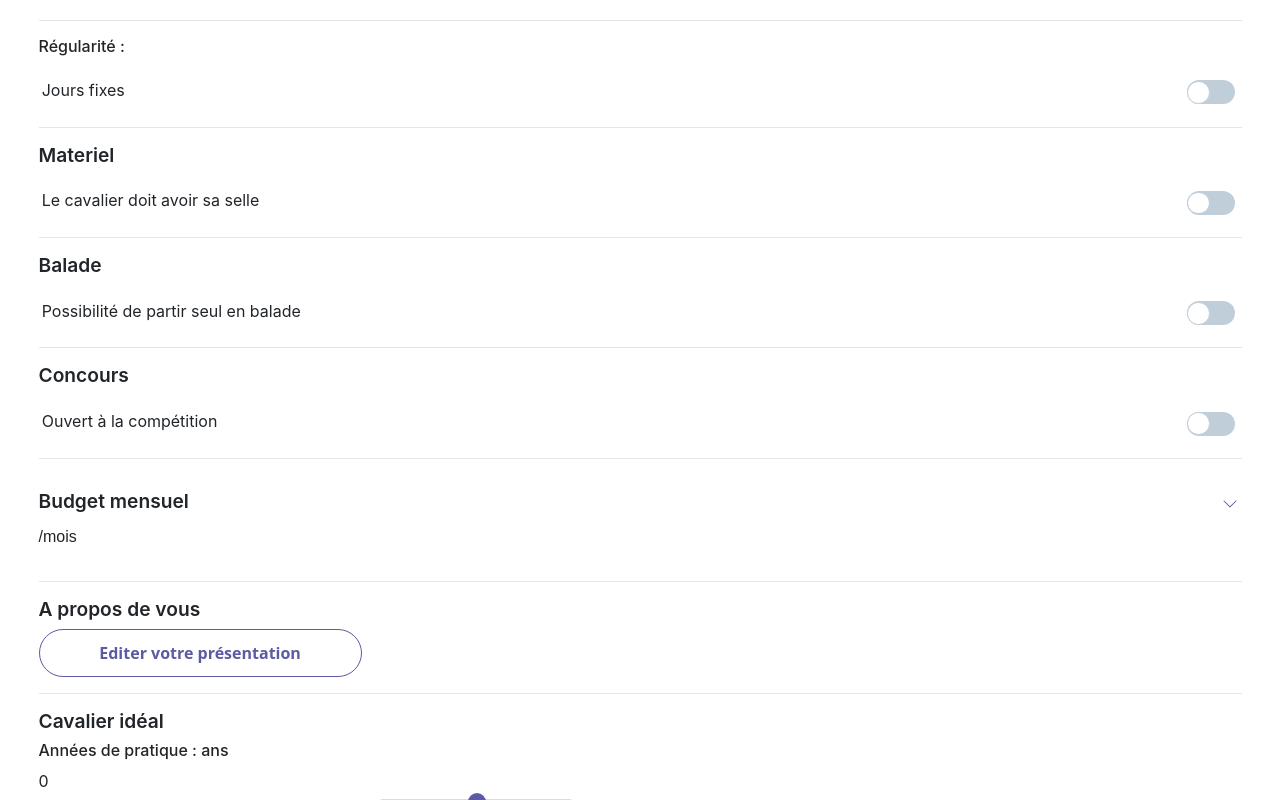
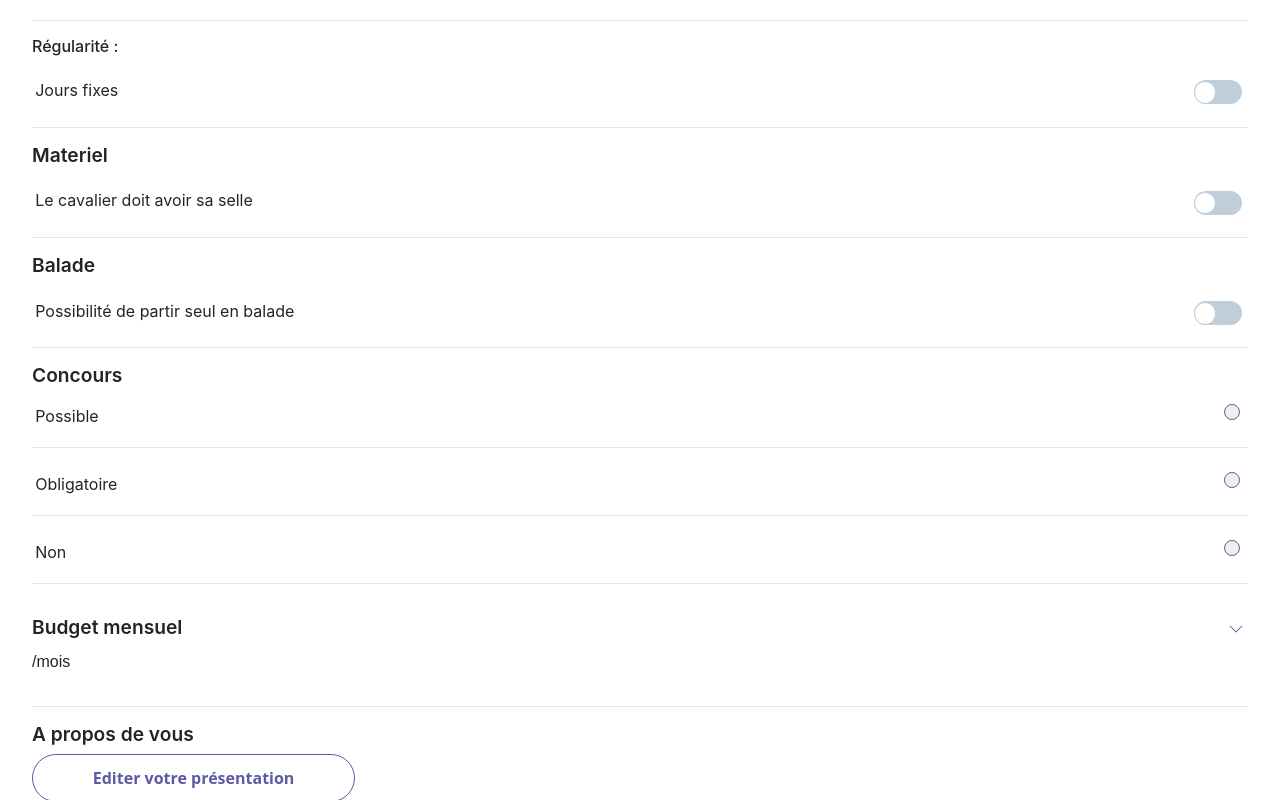
Before and after one commit to Johanna-cs/Caval_Cloud_Front, a React (Create React App) app: page /post-horse in a window 1280 px wide. Shown: the part 2577-3377 px from the top of the page. Built offline with nearby package versions, Linux system fonts and the light colour scheme.

Commit message:
create compet component and desktop version witdh 100%

```diff
--- a/src/components/Home.js
+++ b/src/components/Home.js
@@ -1,7 +1,6 @@
 import React from 'react';
 import { Link } from 'react-router-dom';
 import './Home.css'
-import Header from './Header_footer/Header';
 import horse from './SVG-icons/horse-icon.svg'
 import helmet from './SVG-icons/bombe-icon.svg'
 import boot from './SVG-icons/botte-icon.svg'
@@ -17,7 +16,6 @@ function Home(props) {
 
     return (
     <>
-        {/* <Header className='header' title='ACCUEIL'/> */}
         <div className='headerHome'><h3 id='homeTitle'>ACCUEIL</h3> </div>
        <div className='HomePage'>
             <h3 className='welcome'> Bienvenue sur Cavalcloud ! </h3>
--- /dev/null
+++ b/src/components/common_section/Competition.js
@@ -0,0 +1,47 @@
+import React from 'react'
+import RadioButton from '../common/RadioButton'
+import './common_section.css'
+
+
+
+const Competition = (props) => {
+
+
+
+    return (
+      <>
+        <div className="competDiv">
+            <h4>Concours </h4>
+
+        </div>
+
+          <div className='select_compet'>
+            <RadioButton
+              radioButtonText="Possible"
+              radioButtonValue="possible"
+              radioButtonName="competition"
+              radioButtonId="compet1"
+              onClick={props.onClick}
+            />
+            <RadioButton
+              radioButtonText="Obligatoire"
+              radioButtonValue="mandatory"
+              radioButtonName="competition"
+              radioButtonId="compet2"
+              onClick={props.onClick}
+            />
+            <RadioButton
+              radioButtonText="Non"
+              radioButtonValue="no"
+              radioButtonName="competition"
+              radioButtonId="compet2"
+              onClick={props.onClick}
+            />
+          </div>
+
+
+      </>
+    );
+}
+
+export default Competition
--- a/src/components/postHorse/PostHorse.js
+++ b/src/components/postHorse/PostHorse.js
@@ -13,13 +13,14 @@ import Frequency from '../common_section/Frequency'
 import BudgetMensuel from '../common_section/BudgetMensuel'
 import IdealRider from './IdealRider'
 import FloatingButton from '../common/FloatingButton'
+import Competition from '../common_section/Competition'
 
 
 const PostHorse = (props) => {
 
 
     // Présentation cheval nom, age, taile
-    const [nom, setNom] = useState('');
+    const [name, setName] = useState('');
     const [ageHorse, setAgeHorse] = useState('')
     const [horseSize, setHorseSize] = useState('')
     //Coaching
@@ -56,7 +57,7 @@ const PostHorse = (props) => {
                 className="postHorse_input"
                 type="text"
                 placeholder="Nom du cheval"
-                onChange={(event) => setNom(event.target.value)}
+                onChange={(event) => setName(event.target.value)}
                 autoFocus
                 />
             </label>
@@ -238,17 +239,12 @@ const PostHorse = (props) => {
                 </div>
             </div>
             <hr />
-            <div className='postHorse_compet'>
-                <h4>Concours</h4>
+
                 <div className='competiton'>
-                <SlidingButton
-                        SlidingButtonText="Ouvert à la compétition"
-                        SlidingButtonID="competitionSwitch"
-                        onClick={() => setDoCompetition(!doCompetition)}
-                        />
+                <Competition onClick={() => setDoCompetition(!doCompetition)}/>
                 </div>
-            </div>
-            <hr />
+
+
                 <BudgetMensuel budget={budget}
                     currency={currency}
                     priceTitle={'prix minimum :'}
--- a/src/components/postRider/PostRider.js
+++ b/src/components/postRider/PostRider.js
@@ -11,6 +11,7 @@ import BudgetMensuel from "../common_section/BudgetMensuel";
 import Frequency from "../common_section/Frequency";
 import IdealHorse from "../searchHorse/IdealHorse";
 import Axios from "axios";
+import Competition from "../common_section/Competition";
 
 
 const PostRider = () => {
@@ -48,7 +49,7 @@ useEffect(() => {
 });
 
   return (
-    <>
+    <div className='main'>
       <Header title="POSTER UNE ANNONCE CAVALIER" />
       <div className="postRider_page">
         <div className="postRider_header">
@@ -156,15 +157,11 @@ useEffect(() => {
         </div>
         <hr />
         <div>
-          <h4>Concours</h4>
-          <SlidingButton
-            SlidingButtonText="J'aimerais pouvoir sortir en concours"
-            SlidingButtonID="competeSwitch"
-          />
+        <Competition onClick={() => setDoCompetition(!doCompetition)}/>
         </div>
         <FloatingButton btnName={"Poster mon annonce"} />
       </div>
-    </>
+    </div>
   );
 };
 export default PostRider;
--- a/src/components/searchHorse/SearchHorse.js
+++ b/src/components/searchHorse/SearchHorse.js
@@ -13,6 +13,7 @@ import FloatingButton from '../common/FloatingButton'
 import SlidingButton from '../common/SlidingButton'
 import Axios from 'axios'
 import usePosition from '../common_section/usePosition';
+import Competition from '../common_section/Competition';
 
 
 
@@ -51,7 +52,7 @@ const SearchHorse = (props) => {
 
     // Materiel selle et de soin :
     const [haveMaterialSaddle, setHaveMaterialSaddle] = useState(false)
-    const [haveMaterialCare, setHaveMaterialCare] = useState(false)
+
 
     // Concours :
     const [doCompetition, setDoCompetition] = useState(false)
@@ -69,7 +70,7 @@ const SearchHorse = (props) => {
     }, )
 
     return (
-        <>
+    <>
         <Header className='header' title='CHERCHER UN CHEVAL'/>
         <div className='searchHorse_page'>
                 <Localisation
@@ -152,24 +153,11 @@ const SearchHorse = (props) => {
                         onClick={() => setHaveMaterialSaddle(!haveMaterialSaddle)}
                         />
                 </div>
-                <div className='materiel'>
-                    <SlidingButton
-                        SlidingButtonText="J'ai mon materiel de soin"
-                        SlidingButtonID="materialCareSwitch"
-                        onClick={() => setHaveMaterialCare(!haveMaterialCare)}
-                        />
-                </div>
+
             </div>
             <hr />
             <div className='searchHorse_compet'>
-                <h4>Concours</h4>
-                <div className='competiton'>
-                <SlidingButton
-                        SlidingButtonText="J'aimerais pouvoir sortir en concours"
-                        SlidingButtonID="competitionSwitch"
-                        onClick={() => setDoCompetition(!doCompetition)}
-                        />
-                </div>
+                <Competition />
             </div>
             </div>
             <FloatingButton btnName={'Lancer la recherche'}/>
--- a/src/components/searchHorse/searchHorse.css
+++ b/src/components/searchHorse/searchHorse.css
@@ -1,5 +1,6 @@
 /* Search page  */
 .searchHorse_page {
+
     display: flex;
     flex-flow: column nowrap;
     margin-left: 2em;
--- a/src/components/searchRider/SearchRider.css
+++ b/src/components/searchRider/SearchRider.css
@@ -1,4 +1,5 @@
 .searchRider_page {
+
   display: flex;
   flex-flow: column nowrap;
   margin-left: 2em;
--- a/src/components/searchRider/SearchRider.js
+++ b/src/components/searchRider/SearchRider.js
@@ -10,6 +10,7 @@ import SlidingButton from '../common/SlidingButton'
 import BudgetMensuel from '../common_section/BudgetMensuel'
 import Frequency from '../common_section/Frequency'
 import RangeButton from '../common/RangeButton'
+import Competition from '../common_section/Competition'
 
 const SearchRider = () => {
     // Localisation des coordonnées GPS via le hook "usePosition" :
@@ -138,16 +139,11 @@ const SearchRider = () => {
                 />
             </div>
             <hr />
-            <h4>Concours</h4>
-                <SlidingButton
-                    SlidingButtonText='Le cavalier peut faire du concours avec mon cheval'
-                    SlidingButtonID='competitionOk'
-                    onClick={() => setDoCompetition(!doCompetition)}
-                />
+            <Competition onClick={() => setDoCompetition(!doCompetition)}/>
         </div>
         <FloatingButton btnName={'Lancer la recherche'}/>
 
-        </>    )
-
+        </>
+        )
 }
 export default SearchRider
--- a/src/index.css
+++ b/src/index.css
@@ -40,3 +40,7 @@ p {
   font-family: 'open-sans', sans-serif;
   font-size: 1em !important;
 }
+
+#root {
+  width: 100%;
+}
```
